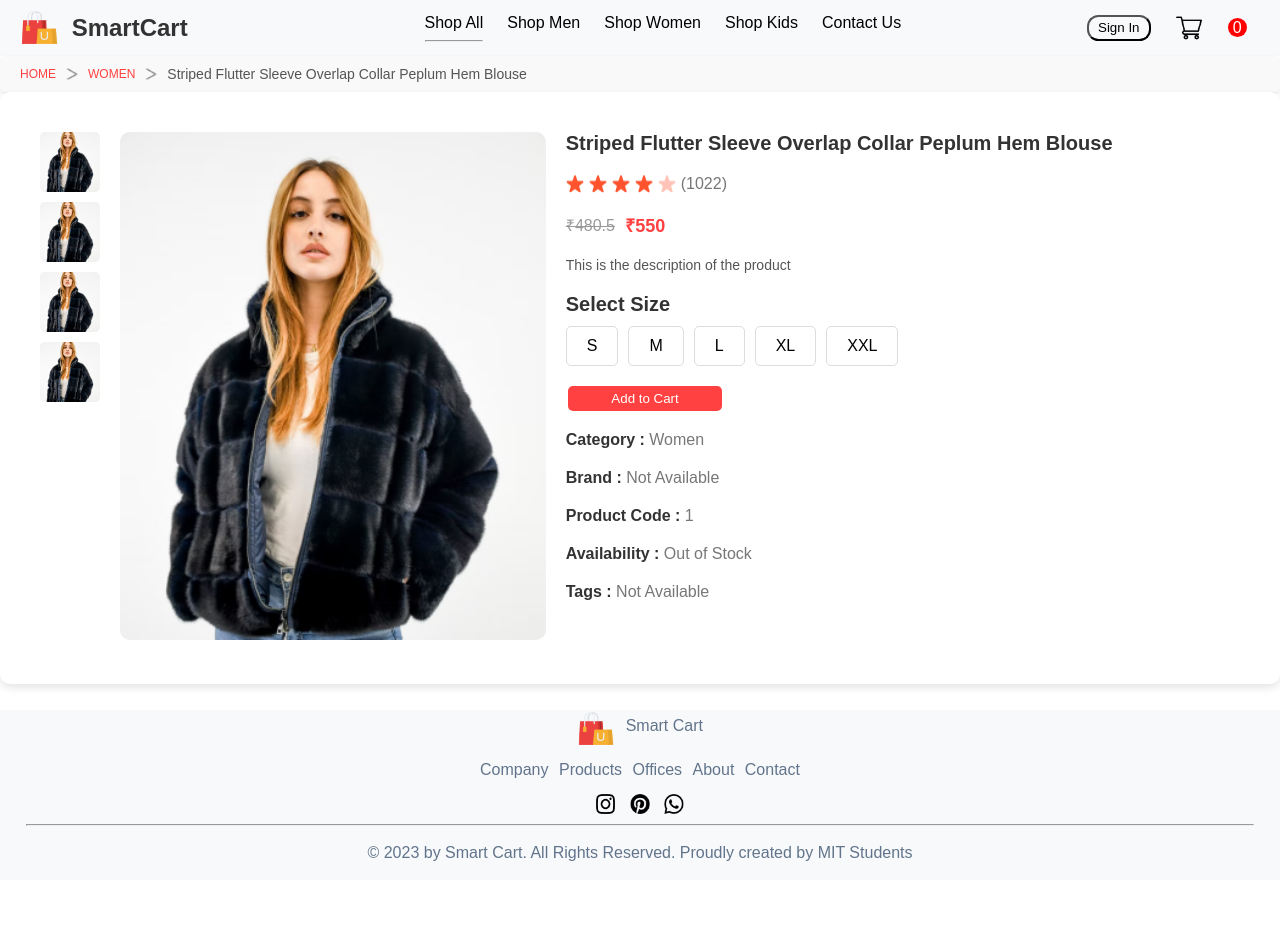
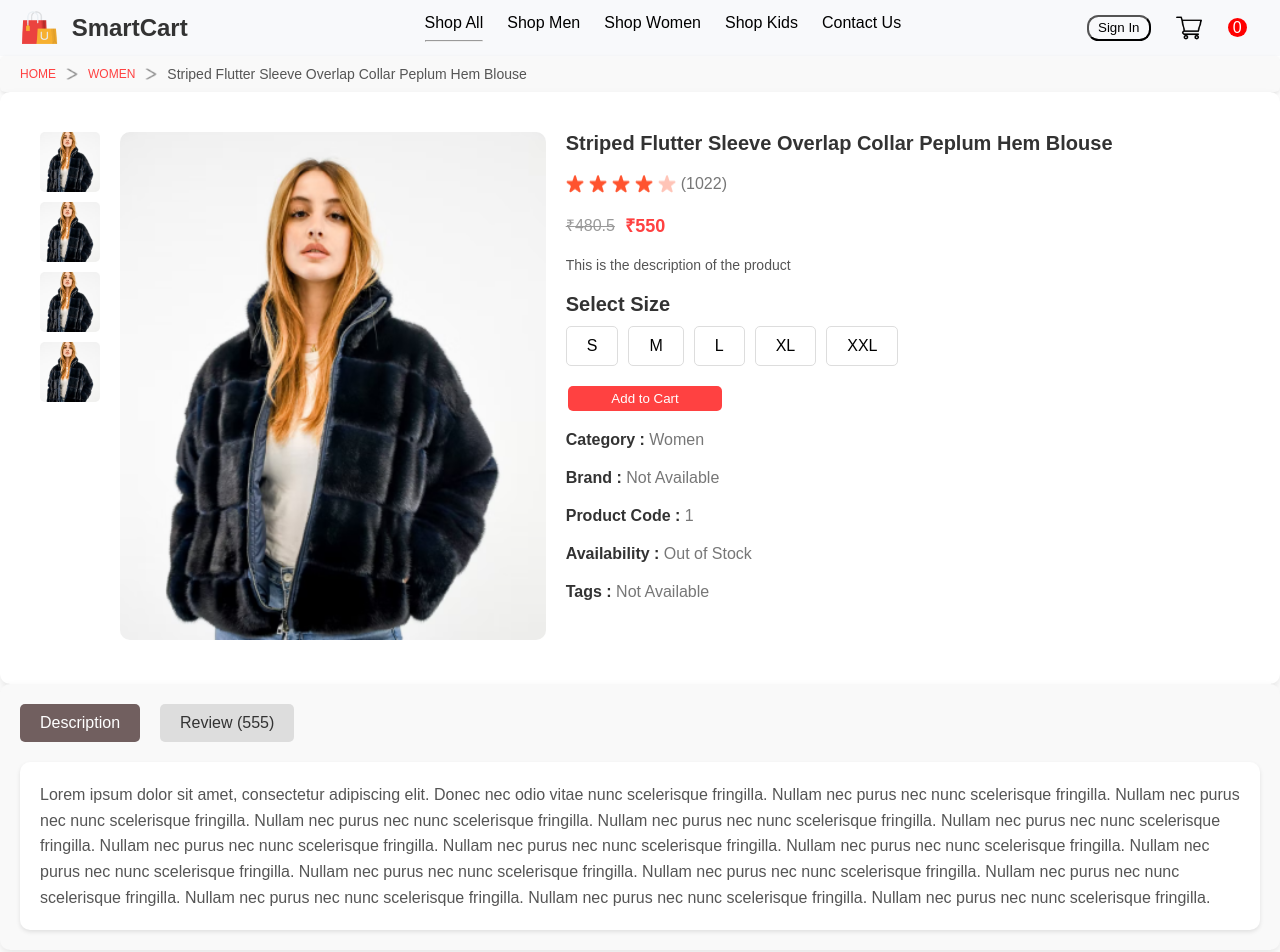
Before and after one commit to Prakritig01/SmartCart, a React (Create React App) app in the folder smart-cart/: page /product/1 in a window 1280 px wide. Shown: the top 952 px of the page. Before the commit the page ends 880 px from the top, so only its background shows below. Built offline with nearby package versions, Linux system fonts and the light colour scheme.

Commit message:
description box added

```diff
--- /dev/null
+++ b/smart-cart/src/Components/Description_box/Description.css
@@ -0,0 +1,49 @@
+.descriptionbox {
+    margin: auto;
+    padding: 20px;
+    background-color: #f9f9f9;
+    border-radius: 10px;
+    box-shadow: 0 4px 8px rgba(0, 0, 0, 0.1);
+    font-family: "Poppins", sans-serif;
+  }
+
+  .descriptionbox-navigator {
+    display: flex;
+    gap: 20px;
+    margin-bottom: 20px;
+  }
+
+  .descriptionbox-nav-box {
+    padding: 10px 20px;
+    background-color: #715f5f;
+    color: white;
+    border-radius: 5px;
+    cursor: pointer;
+    transition: background-color 0.3s;
+  }
+
+  .descriptionbox-nav-box:hover {
+    background-color: #e63939;
+  }
+
+  .descriptionbox-nav-box.fade {
+    background-color: #ddd;
+    color: #333;
+  }
+
+  .descriptionbox-nav-box.fade:hover {
+      background-color: #ccc;
+    }
+
+  .descriptionbox-description {
+    background-color: white;
+    padding: 20px;
+    border-radius: 10px;
+    box-shadow: 0 2px 4px rgba(0, 0, 0, 0.1);
+  }
+
+  .descriptionbox-description p {
+    margin: 0;
+    line-height: 1.6;
+    color: #555;
+  }
--- /dev/null
+++ b/smart-cart/src/Components/Description_box/Description.jsx
@@ -0,0 +1,30 @@
+import './Description.css'
+const DescriptionBox = () => {
+    return (
+        <div className="descriptionbox">
+            <div className="descriptionbox-navigator">
+                <div className="descriptionbox-nav-box">
+                    Description
+                </div>
+                <div className="descriptionbox-nav-box fade">
+                    Review (555)
+                </div>
+            </div>
+            <div className="descriptionbox-description">
+                <p>
+                    Lorem ipsum dolor sit amet, consectetur adipiscing elit. Donec nec odio vitae nunc
+                    scelerisque fringilla. Nullam nec purus nec nunc scelerisque fringilla. Nullam nec purus
+                    nec nunc scelerisque fringilla. Nullam nec purus nec nunc scelerisque fringilla. Nullam nec
+                    purus nec nunc scelerisque fringilla. Nullam nec purus nec nunc scelerisque fringilla. Nullam
+                    nec purus nec nunc scelerisque fringilla. Nullam nec purus nec nunc scelerisque fringilla.
+                    Nullam nec purus nec nunc scelerisque fringilla. Nullam nec purus nec nunc scelerisque fringilla.
+                    Nullam nec purus nec nunc scelerisque fringilla. Nullam nec purus nec nunc scelerisque fringilla.
+                    Nullam nec purus nec nunc scelerisque fringilla. Nullam nec purus nec nunc scelerisque fringilla.
+                    Nullam nec purus nec nunc scelerisque fringilla. Nullam nec purus nec nunc scelerisque fringilla.
+                </p>
+            </div>
+        </div>
+    );
+}
+
+export default DescriptionBox;
--- a/smart-cart/src/Pages/Product.jsx
+++ b/smart-cart/src/Pages/Product.jsx
@@ -3,6 +3,7 @@
 import { useContext } from "react";
 import { ShopContext } from "../Context/Shopcontext";
 import ProductDisplay from "../Components/ProductDisplay/ProductDisplay";
+import DescriptionBox from "../Components/Description_box/Description";
 const Product = () => {
   const { id } = useParams();
   const all_products = useContext(ShopContext);
@@ -16,6 +17,7 @@
       {/* <h1>Product page : {id}</h1> */}
       <Breadcrumb product={single_product} />
       <ProductDisplay product={single_product} />
+      <DescriptionBox/>
     </>
   );
 };
```
